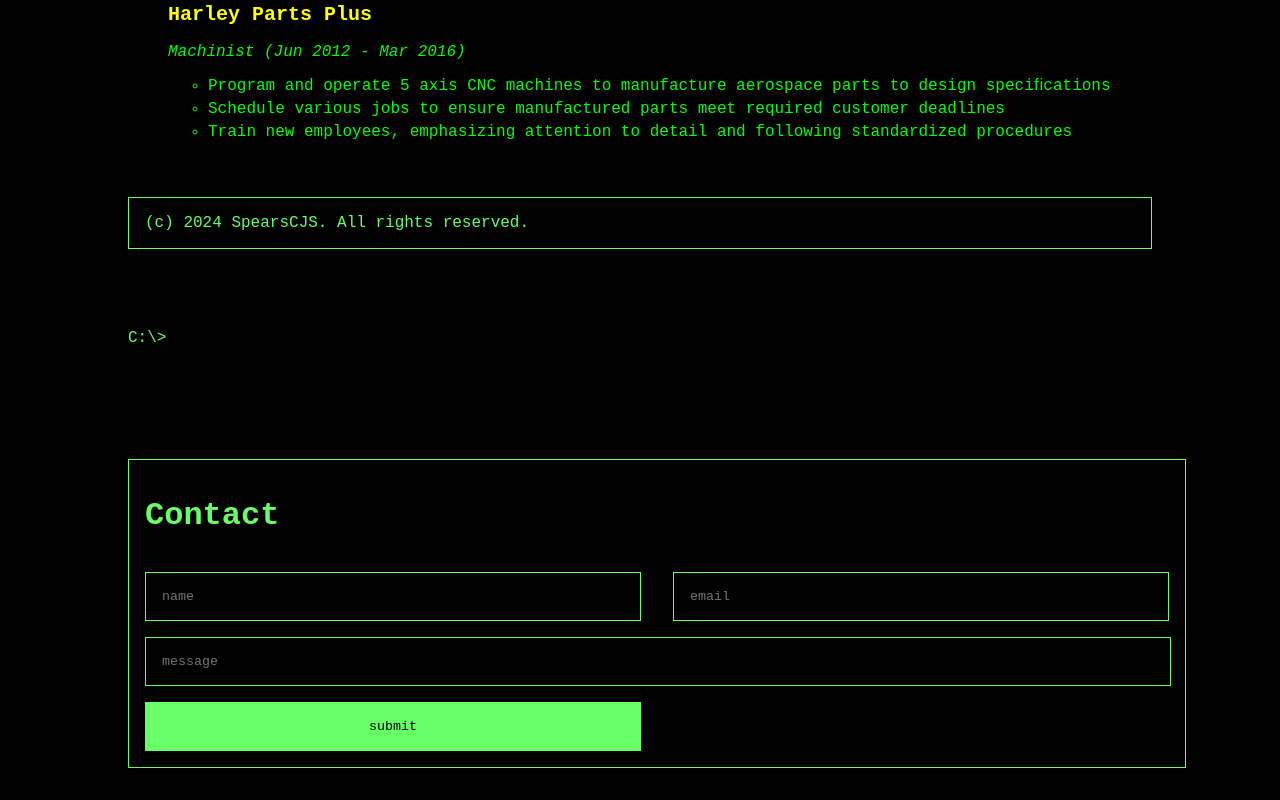
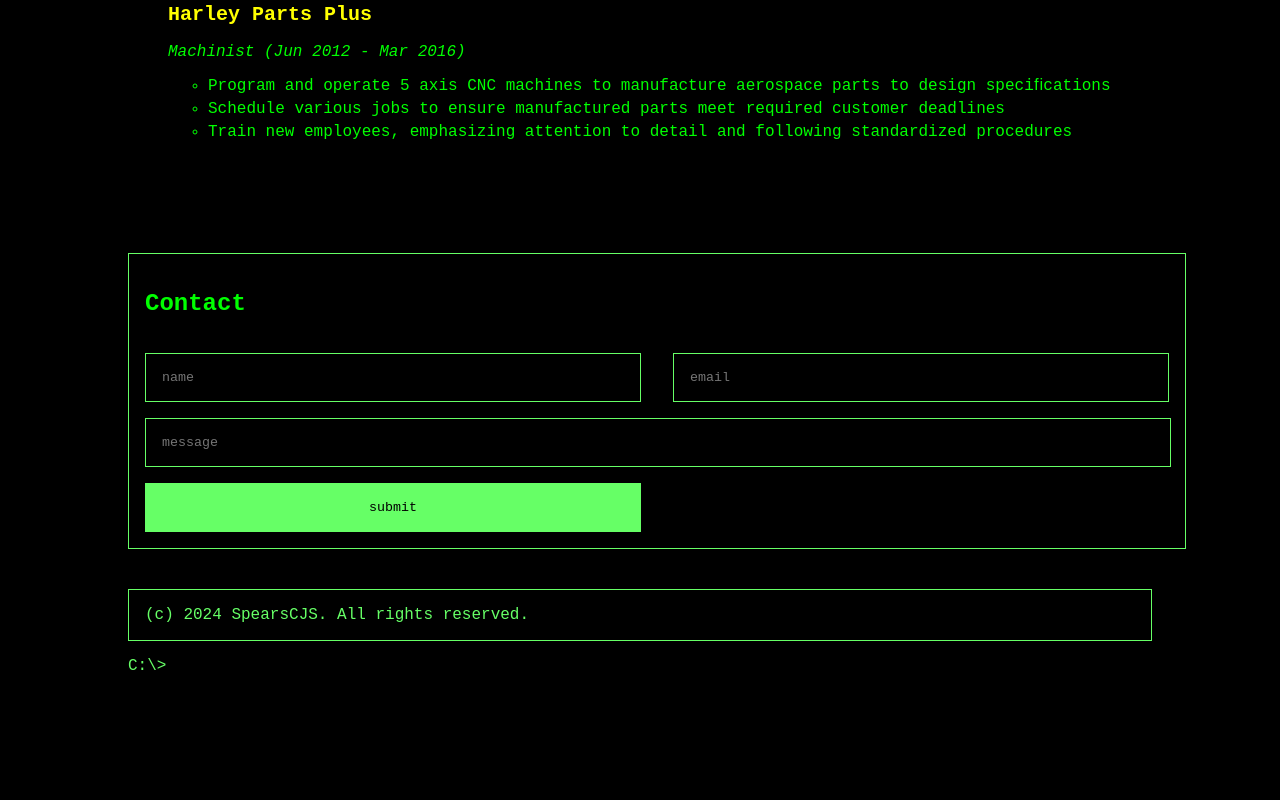
Before and after one commit to spearscjs/spearscjs_website, a website: page index.html in a window 1280 px wide. Shown: the part 591-1391 px from the top of the page. After the commit the page ends 1282 px from the top, so only its background shows below. Drawn offline with Linux system fonts and the light colour scheme.

Commit message:
Add files via upload

```diff
--- a/index.html
+++ b/index.html
@@ -49,21 +49,20 @@
             </ul>
         </section>
     </ol>
+
+    <section class="contact-section">
+        <h1>Contact</h1>
+            <input id="form-name" type="text" class="input" placeholder="name">
+            <input id="form-email" type="email" class="input" placeholder="email">
+            <input id="form-message" type="text" class="input" placeholder="message">
+            <button id="submit-contact" class="submit">submit</button>
+    </section>
 </main>
 
 <footer class="footer">
     <span id="cmd_out">(c) 2024 SpearsCJS. All rights reserved.</span>
     <div class="cmd-prompt input-wrapper" id="commandDiv">
         <span >C:\></span><input type="text" id="commandInput" class="input" placeholder="" autofocus><p>_</p>
-    </div>
-
-
-    <div class="contact-section">
-        <h1>Contact</h1>
-            <input id="form-name" type="text" class="input" placeholder="name">
-            <input id="form-email" type="email" class="input" placeholder="email">
-            <input id="form-message" type="text" class="input" placeholder="message">
-            <button id="submit-contact" class="submit">submit</button>
     </div>
 </footer>
 
--- a/styles.css
+++ b/styles.css
@@ -79,7 +79,6 @@ ul li {
   position: relative;
   animation: blinker 1s linear infinite;
   border: none;
-  padding-top: 2rem;
 }
 
 @keyframes blinker {
@@ -93,7 +92,6 @@ ul li {
 
 #cmd_out {
   border: 1px solid #66ff66; /* Green border */
-  margin-bottom: 2rem;
   display: block;
   padding: 1rem;
   white-space: pre-wrap; /* Preserve white spaces and allow text to wrap */
@@ -104,7 +102,6 @@ ul li {
 .contact-section {
   display: inline-grid;
   margin-top: 6rem;
-  margin-bottom: 2rem;
   padding: 1rem 1rem;
   border: 1px solid #66ff66;
   width: 100%;
```
